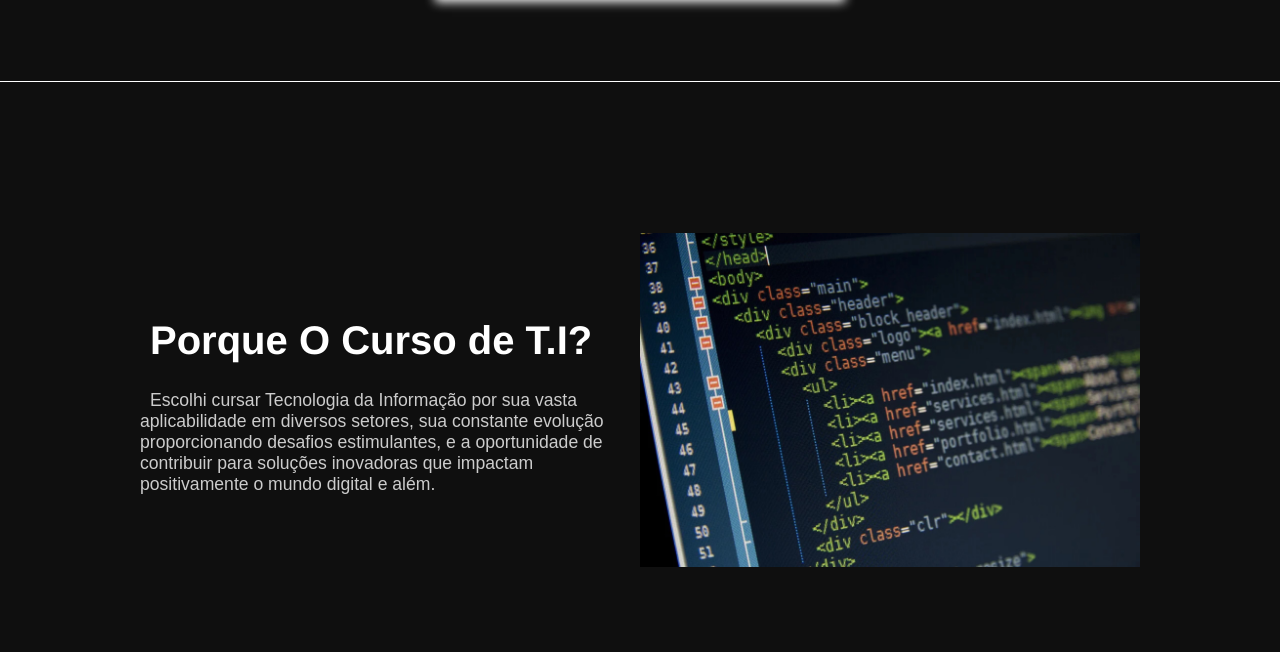
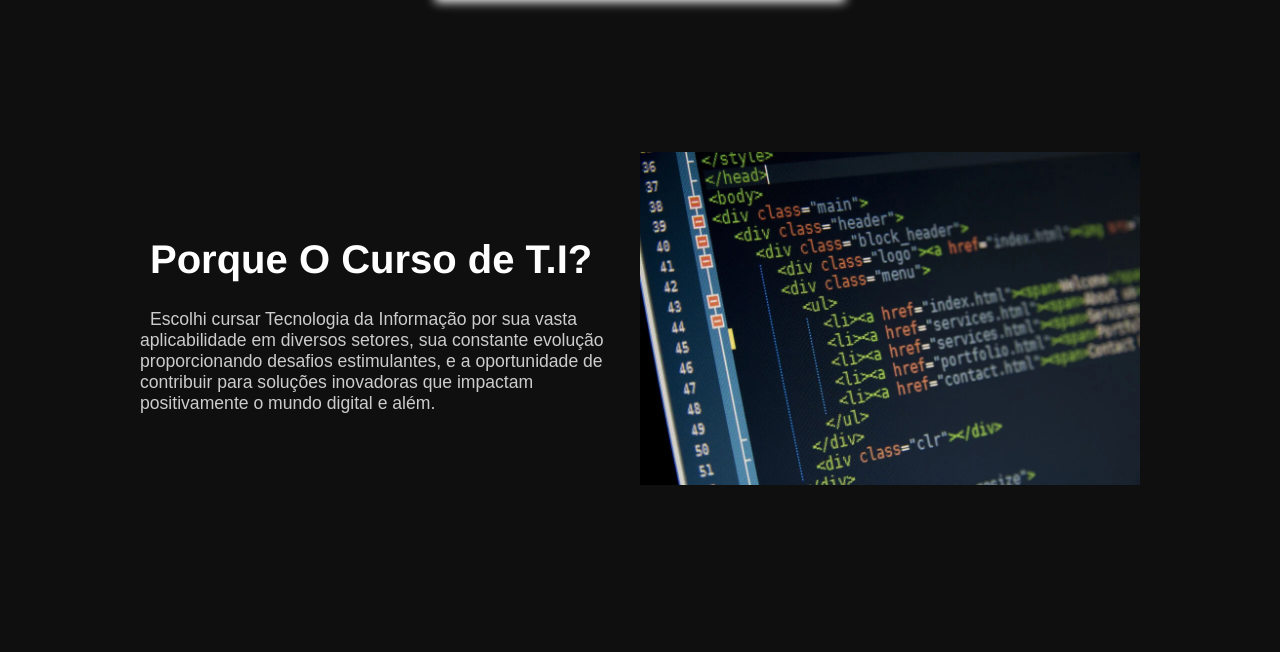
Before and after one commit to LypeeX/LypeeX, a plain HTML site: page index.html in a window 1280 px wide. Shown: the part 899-1551 px from the top of the page. Drawn offline with Linux system fonts and the light colour scheme.

Commit message:
Update index.html

```diff
--- a/index.html
+++ b/index.html
@@ -50,7 +50,6 @@
                     <img src="Felipe.png" width="400px" height="auto">
                 </div>
             </div>
-            <div class="hr2"></div>
             <div class="conteudo2">
                 <div class="conteudos2">
                     <div class="texto2"><h1>Porque O Curso de T.I?</h1>
```
